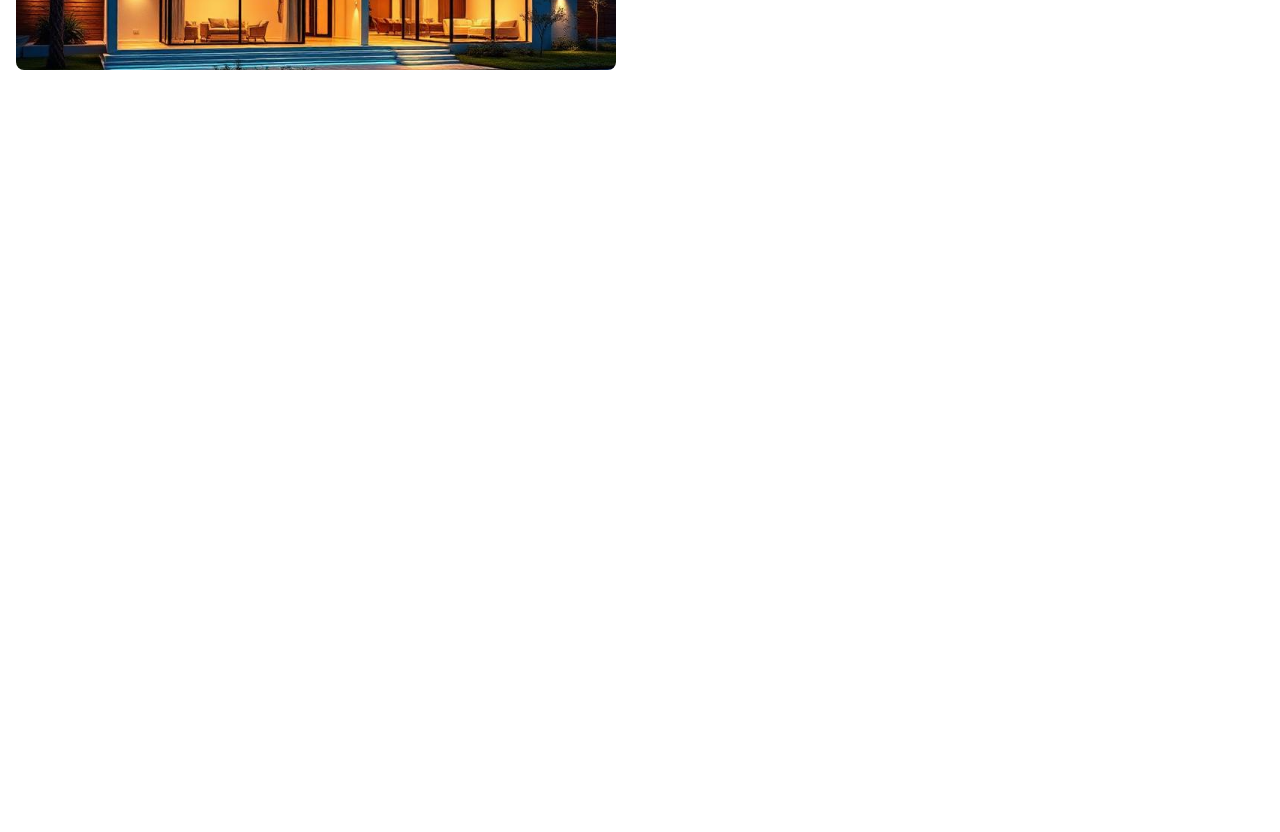
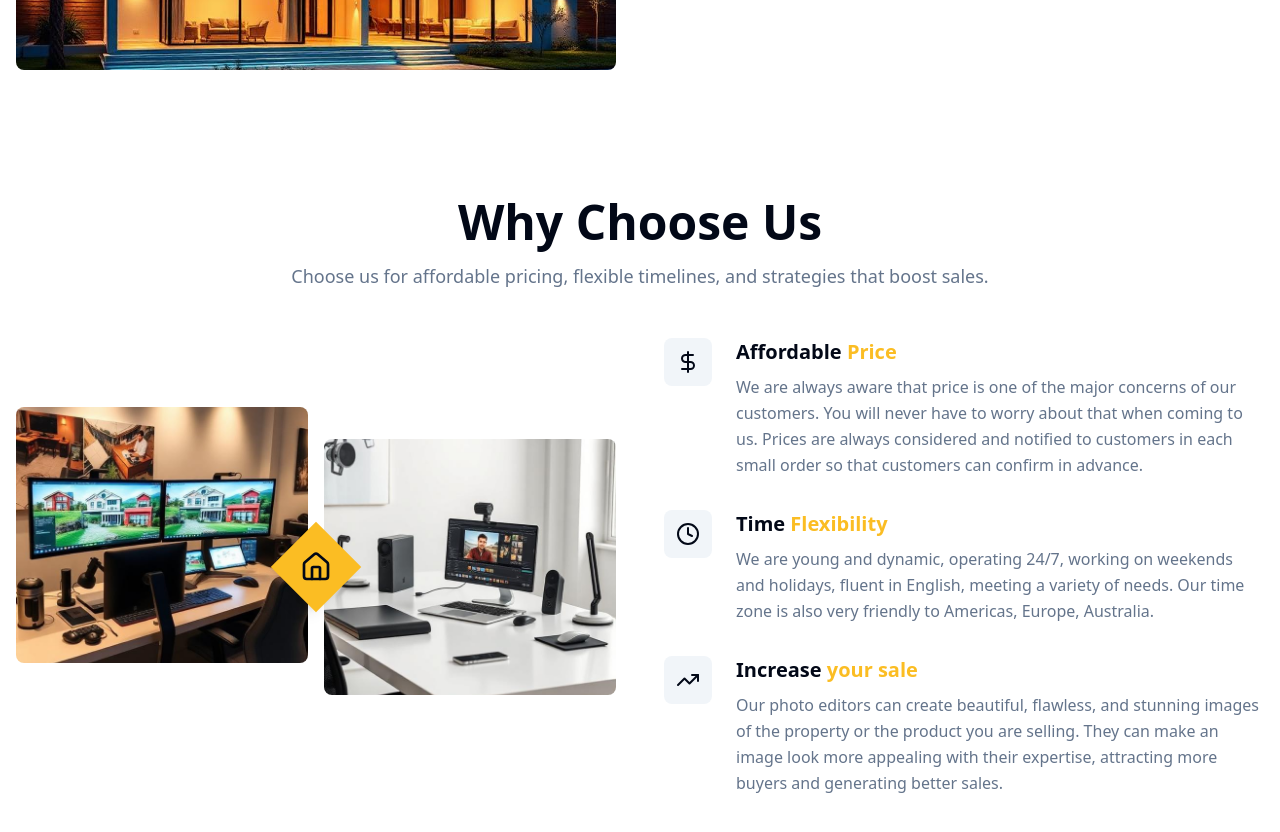
Before and after one commit to truongson99/clever-react-component-craft, a React (Vite) app: page / in a window 1280 px wide. Shown: the part 660-1492 px from the top of the page. Before the commit the page ends 800 px from the top, so only its background shows below. Built offline with nearby package versions, Linux system fonts and the light colour scheme.

Commit message:
Add component based on image
Implement a React component based on the provided image.

```diff
--- /dev/null
+++ b/src/components/WhyChooseUsSection.tsx
@@ -0,0 +1,93 @@
+import { DollarSign, Clock, TrendingUp, Home } from "lucide-react";
+import workspace1 from "@/assets/workspace-1.jpg";
+import workspace2 from "@/assets/workspace-2.jpg";
+
+const WhyChooseUsSection = () => {
+  const features = [
+    {
+      title: "Affordable",
+      highlight: "Price",
+      description: "We are always aware that price is one of the major concerns of our customers. You will never have to worry about that when coming to us. Prices are always considered and notified to customers in each small order so that customers can confirm in advance.",
+      icon: DollarSign,
+    },
+    {
+      title: "Time",
+      highlight: "Flexibility",
+      description: "We are young and dynamic, operating 24/7, working on weekends and holidays, fluent in English, meeting a variety of needs. Our time zone is also very friendly to Americas, Europe, Australia.",
+      icon: Clock,
+    },
+    {
+      title: "Increase",
+      highlight: "your sale",
+      description: "Our photo editors can create beautiful, flawless, and stunning images of the property or the product you are selling. They can make an image look more appealing with their expertise, attracting more buyers and generating better sales.",
+      icon: TrendingUp,
+    },
+  ];
+
+  return (
+    <section className="py-16 px-4 max-w-7xl mx-auto">
+      <div className="text-center mb-12">
+        <h2 className="text-4xl lg:text-5xl font-bold text-foreground mb-4">
+          Why Choose Us
+        </h2>
+        <p className="text-muted-foreground text-lg max-w-3xl mx-auto">
+          Choose us for affordable pricing, flexible timelines, and strategies that boost sales.
+        </p>
+      </div>
+
+      <div className="grid lg:grid-cols-2 gap-12 items-center">
+        {/* Left side - Images and Logo */}
+        <div className="relative">
+          <div className="grid grid-cols-2 gap-4 mb-8">
+            <div className="space-y-4">
+              <img
+                src={workspace1}
+                alt="Professional photo editing workspace"
+                className="w-full h-64 object-cover rounded-lg shadow-soft"
+              />
+            </div>
+            <div className="space-y-4 pt-8">
+              <img
+                src={workspace2}
+                alt="Modern office workspace with laptop"
+                className="w-full h-64 object-cover rounded-lg shadow-soft"
+              />
+            </div>
+          </div>
+
+          {/* Diamond Logo */}
+          <div className="absolute top-1/2 left-1/2 transform -translate-x-1/2 -translate-y-1/2">
+            <div className="w-16 h-16 bg-gold rotate-45 flex items-center justify-center shadow-lg">
+              <Home className="w-8 h-8 text-gold-foreground -rotate-45" />
+            </div>
+          </div>
+        </div>
+
+        {/* Right side - Features */}
+        <div className="space-y-8">
+          {features.map((feature, index) => (
+            <div key={index} className="flex gap-6 items-start">
+              <div className="flex-shrink-0">
+                <div className="w-12 h-12 bg-secondary rounded-lg flex items-center justify-center">
+                  <feature.icon className="w-6 h-6 text-foreground" />
+                </div>
+              </div>
+
+              <div className="space-y-2">
+                <h3 className="text-xl font-semibold">
+                  <span className="text-foreground">{feature.title}</span>{" "}
+                  <span className="text-gold">{feature.highlight}</span>
+                </h3>
+                <p className="text-muted-foreground leading-relaxed">
+                  {feature.description}
+                </p>
+              </div>
+            </div>
+          ))}
+        </div>
+      </div>
+    </section>
+  );
+};
+
+export default WhyChooseUsSection;
--- a/src/pages/Index.tsx
+++ b/src/pages/Index.tsx
@@ -1,9 +1,11 @@
 import AboutSection from "@/components/AboutSection";
+import WhyChooseUsSection from "@/components/WhyChooseUsSection";
 
 const Index = () => {
   return (
     <div className="min-h-screen bg-background">
       <AboutSection />
+      <WhyChooseUsSection />
     </div>
   );
 };
```
Also changed, not shown: src/assets/workspace-1.jpg (added), src/assets/workspace-2.jpg (added).
